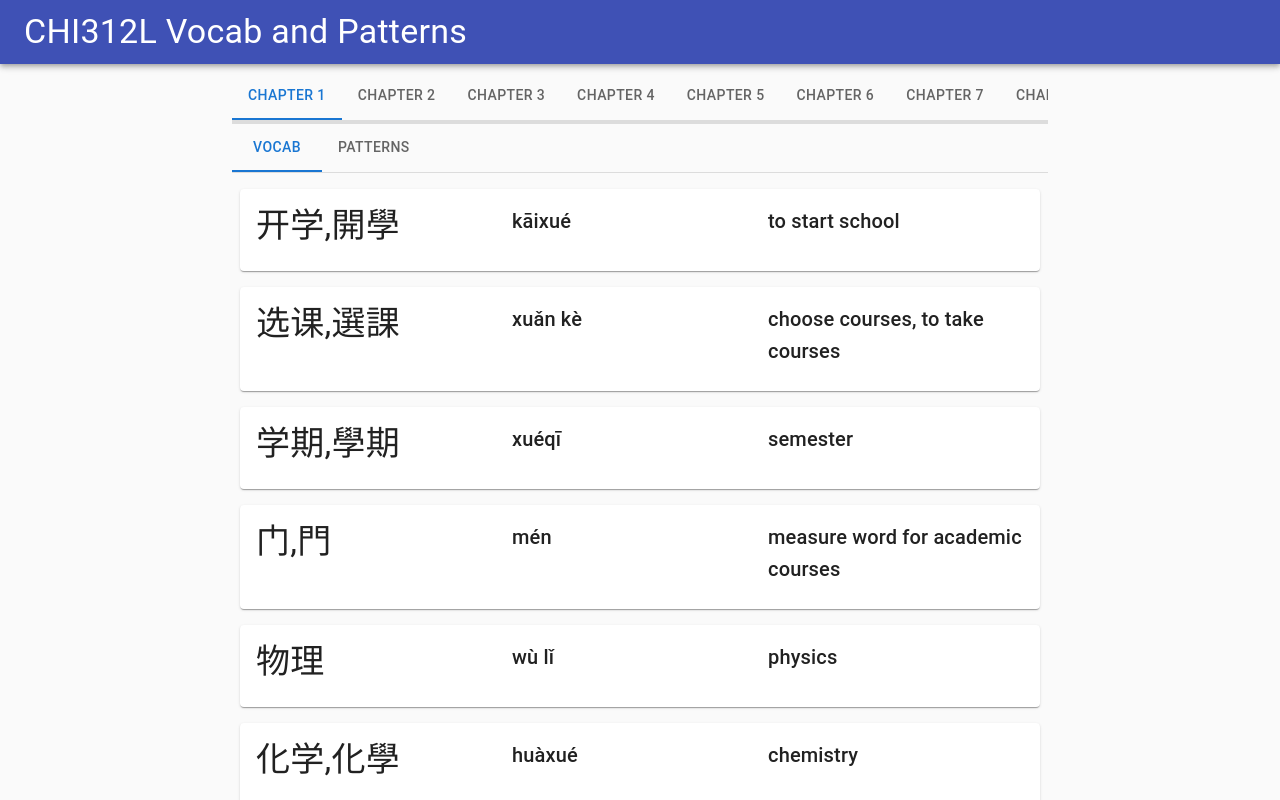
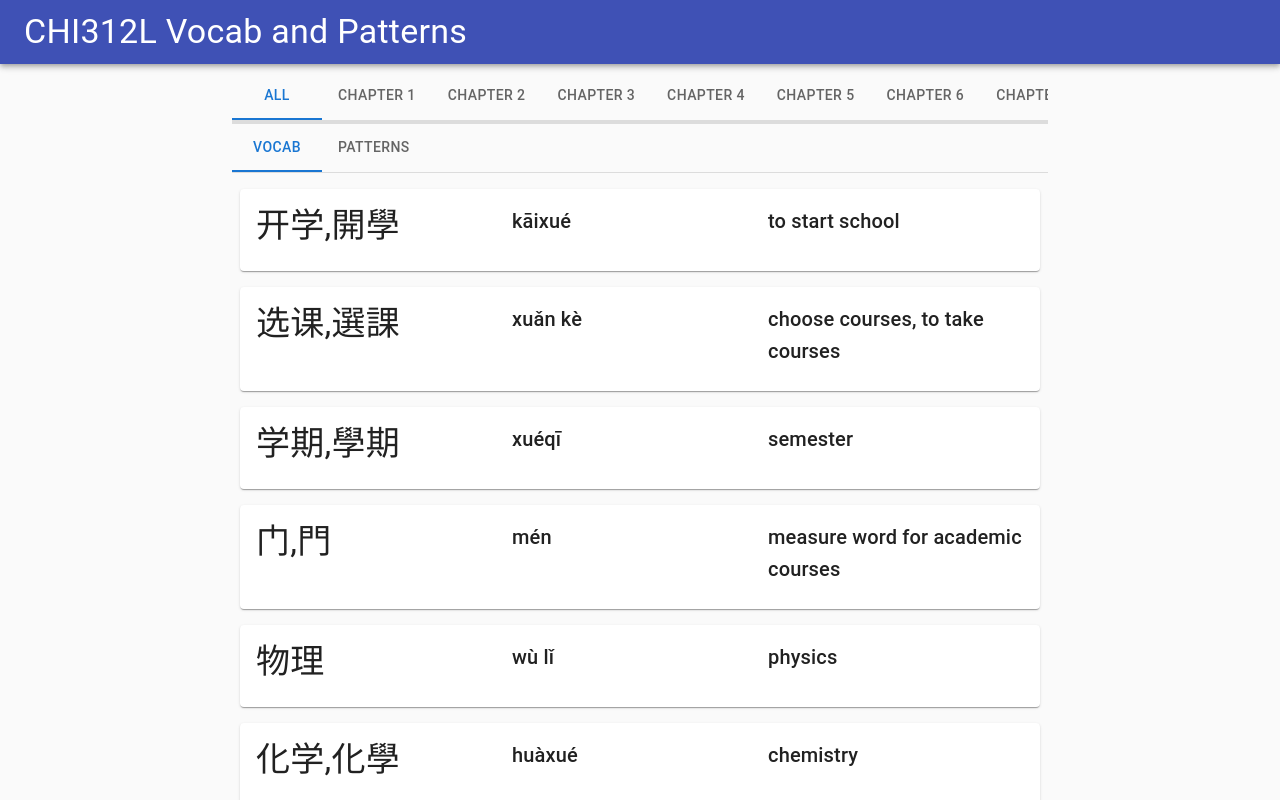
Before and after one commit to broten15/chi-study-webapp, a React (Create React App) app in the folder react-app/: page / in a window 1280 px wide. Shown: the top 800 px of the page. Built offline with nearby package versions, Linux system fonts and the light colour scheme.

Commit message:
added all tab

```diff
--- a/react-app/src/App.js
+++ b/react-app/src/App.js
@@ -1,6 +1,6 @@
 import React from "react";
 import Chapter from "./components/chapter/Chapter";
-import { BrowserRouter as Router, Routes , Route } from "react-router-dom";
+import { BrowserRouter as Router } from "react-router-dom";
 import Navbar from "./components/global/Navbar";
 import { styled } from '@mui/system';
 import { lessonData,
@@ -10,6 +10,7 @@ import { lessonData,
   SENTS,
   CHAP_TEXT,
   NUM_CHAPS,
+  ALL_TEXT,
 } from "./const/Const";
 
 import Tabs, { tabsClasses } from '@mui/material/Tabs';
@@ -31,18 +32,18 @@ const App = () => {
   };
 
   const renderChapterTabs = () => {
-    return [...Array(NUM_CHAPS).keys()].map((i) => (
+    return [...Array(NUM_CHAPS + 1).keys()].map((i) => (
       <Tab
-        key={i}
-        label={`${CHAP_TEXT} ${i + 1}`}
+        key={i - 1}
+        label={`${i === 0 ? "" : CHAP_TEXT} ${i === 0 ? ALL_TEXT : i}`}
       />
     ))
   };
 
   const renderConditionalChaps = () => {
     return lessonData.map((tup, index) => (
-      <div key={index}>
-        {value === index && (
+      <div key={index + 1}>
+        {value === index + 1 && (
           <Chapter
             py={tup[PY]}
             chars={tup[CHARS]}
@@ -77,6 +78,19 @@ const App = () => {
             </Tabs>
           </Box>
 
+          {value === 0 && (
+            lessonData.map((tup, index) => (
+              <Chapter
+                key={index + 1}
+                py={tup[PY]}
+                chars={tup[CHARS]}
+                trans={tup[TRANS]}
+                sents={tup[SENTS]}
+                chap={index + 1}
+              />
+            )))
+          }
+
           {renderConditionalChaps()}
         </ContentWrapper>
       </Router>
--- a/react-app/src/components/chapter/Chapter.js
+++ b/react-app/src/components/chapter/Chapter.js
@@ -30,7 +30,6 @@ const Chapter = (props) => {
 
   return (
     <div>
-      {/* {console.log(chars.length)} */}
       <Box sx={{ borderBottom: 1, borderColor: 'divider' }}>
         <Tabs value={value} onChange={handleChange}>
           <Tab label="Vocab" />
--- a/react-app/src/const/Const.js
+++ b/react-app/src/const/Const.js
@@ -26,6 +26,7 @@ export const SENTS = 3;
 
 export const NUM_CHAPS = lessonData.length;
 export const CHAP_TEXT = "Chapter";
+export const ALL_TEXT = "All";
 
 export const TERM_DELIM = "{}";
 
```
Also changed, not shown: react-app/src/components/Home.js (deleted, +0 -9 lines).
